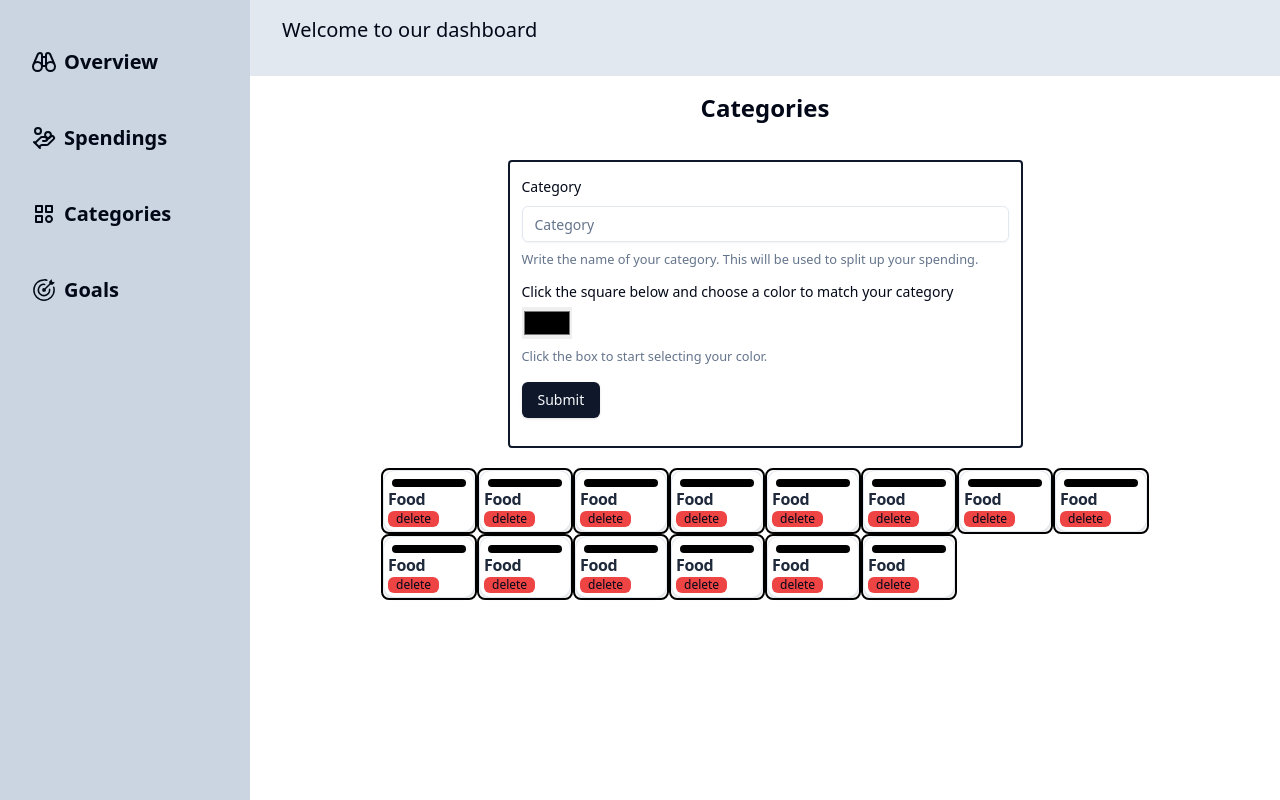
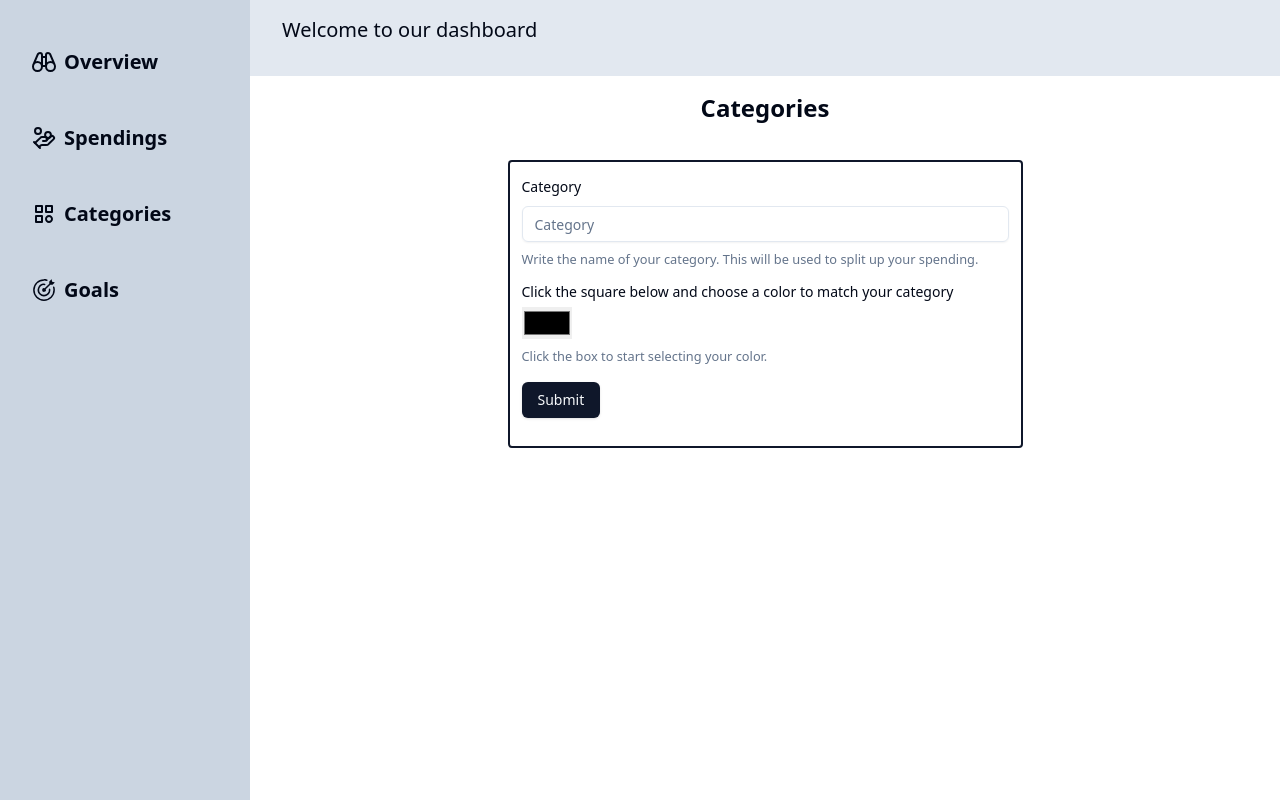
Before and after one commit to bugstile/BudgetPlanner, a React (Vite) app: page /categories in a window 1280 px wide. Built offline with nearby package versions, Linux system fonts and the light colour scheme.

Commit message:
Added global state functionality to categories

```diff
--- a/src/components/form/CategoryCard.jsx
+++ b/src/components/form/CategoryCard.jsx
@@ -4,18 +4,21 @@ import {
     CardFooter,
     CardTitle,
   } from "@/components/ui/card"
+import useDataStore from "@/hooks/useDataStore"
 
-  export default function CategoryCard({category,color}){
+  export default function CategoryCard({category}){
+    const {editCategory,deleteCategory} = useDataStore();
     return(
     <div className="min-w-24 max-w-32 h-min border-black border-2 rounded-lg flex flex-col items-center">
         <Card className="w-full flex flex-col p-1">
-            <div className="h-2 rounded-xl mx-1 mt-1" style={{backgroundColor:color}}>
+            <div className="h-2 rounded-xl mx-1 mt-1" style={{backgroundColor:category.color}}>
             </div>
             <CardContent className="mt-1 p-0 pb-1">
-                <CardTitle className="text-slate-800">{category}</CardTitle>
+                <CardTitle className="text-slate-800">{category.category}</CardTitle>
             </CardContent>
             <CardFooter className="p-0">
-                <button className="bg-red-500 px-2 text-xs py-0 my-0 rounded-md">delete</button>
+                <button className="bg-slate-300 px-2 text-xs py-0 my-0 rounded-md" onClick={()=>editCategory(category.id)}>Edit</button>
+                <button className="bg-red-500 px-2 text-xs py-0 my-0 rounded-md" onClick={()=>deleteCategory(category.id)} >Delete</button>
             </CardFooter>
 
     </Card>
--- a/src/components/form/CategoryForm.jsx
+++ b/src/components/form/CategoryForm.jsx
@@ -15,6 +15,7 @@ import {
   FormMessage,
 } from "@/components/ui/form"
 import { Input } from "@/components/ui/input"
+import useDataStore from "@/hooks/useDataStore";
 const formSchema = z.object({
   category: z.string(),
   color:z.string(),
@@ -30,10 +31,10 @@ export default function CategoryForm() {
       })
 
       const {register}= form;
+      const {addCategory} = useDataStore();
 
       function onSubmit(values) {
-        // Do something with the form values.
-        // ✅ This will be type-safe and validated.
+        addCategory(values);
 
         console.log(values)
       }
--- a/src/pages/CategoriesPage.jsx
+++ b/src/pages/CategoriesPage.jsx
@@ -1,7 +1,13 @@
+import useDataStore from "@/hooks/useDataStore"
 import CategoryForm from "../components/form/CategoryForm"
 import CategoryCard from "@/components/form/CategoryCard"
 
+
+
+
 export default function CategoriesPage() {
+  const {categories} = useDataStore();
+
   return (
 
     <div className="flex items-center flex-col w-full h-full">
@@ -13,22 +19,12 @@ export default function CategoriesPage() {
       <CategoryForm/>
 
       <div className="flex-row flex max-w-3xl flex-wrap">
-        <CategoryCard color="#000" category="Food"/>
-        <CategoryCard color="#000" category="Food"/>
-        <CategoryCard color="#000" category="Food"/>
-        <CategoryCard color="#000" category="Food"/>
-        <CategoryCard color="#000" category="Food"/>
-        <CategoryCard color="#000" category="Food"/>
-        <CategoryCard color="#000" category="Food"/>
-        <CategoryCard color="#000" category="Food"/>
-        <CategoryCard color="#000" category="Food"/>
-        <CategoryCard color="#000" category="Food"/>
-        <CategoryCard color="#000" category="Food"/>
-        <CategoryCard color="#000" category="Food"/>
-        <CategoryCard color="#000" category="Food"/>
-        <CategoryCard color="#000" category="Food"/>
+        {categories.map((category) => {
+          return <CategoryCard category={category} key={category.id}/>
+        })}
       </div>
 
     </div>
   )
+
 }
```
